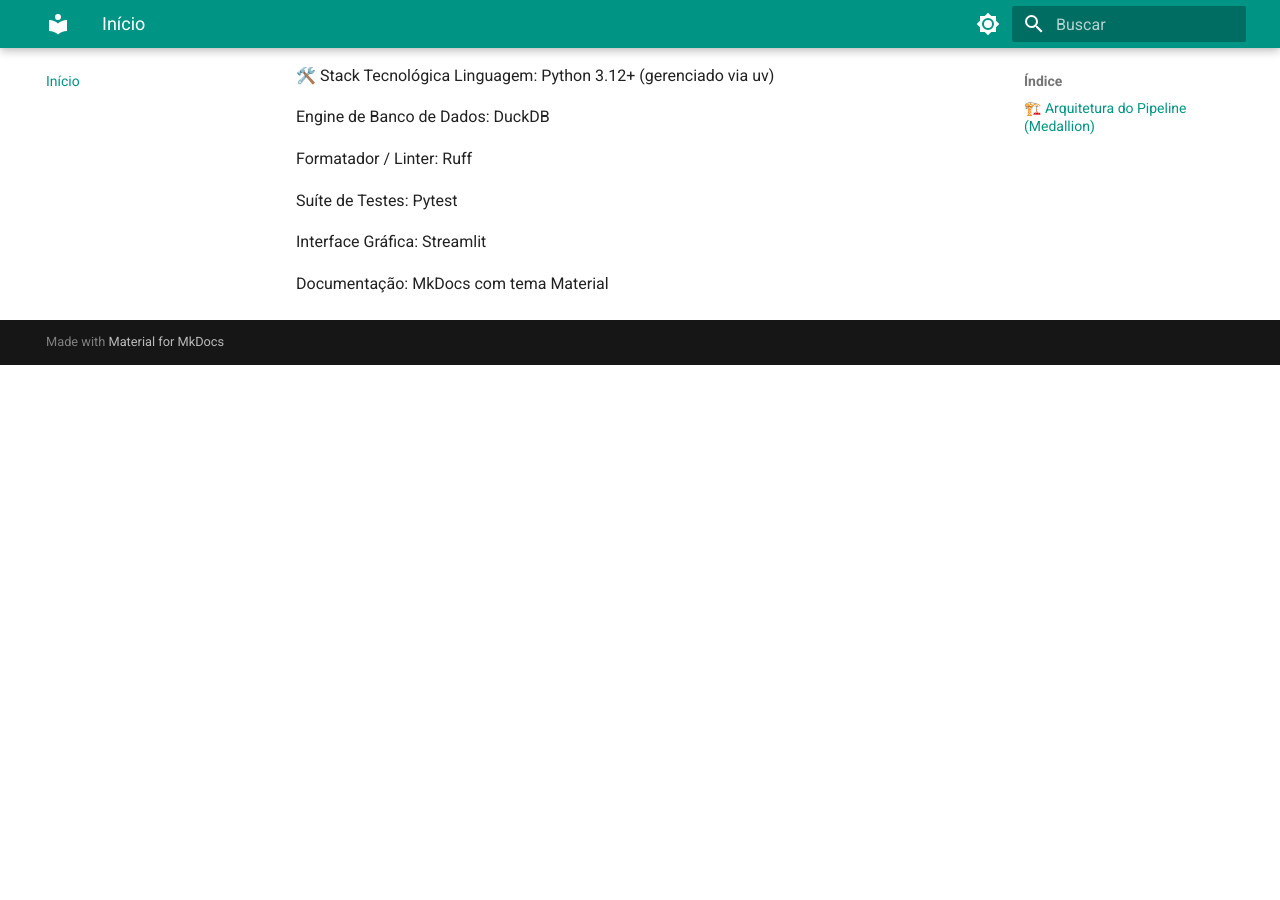
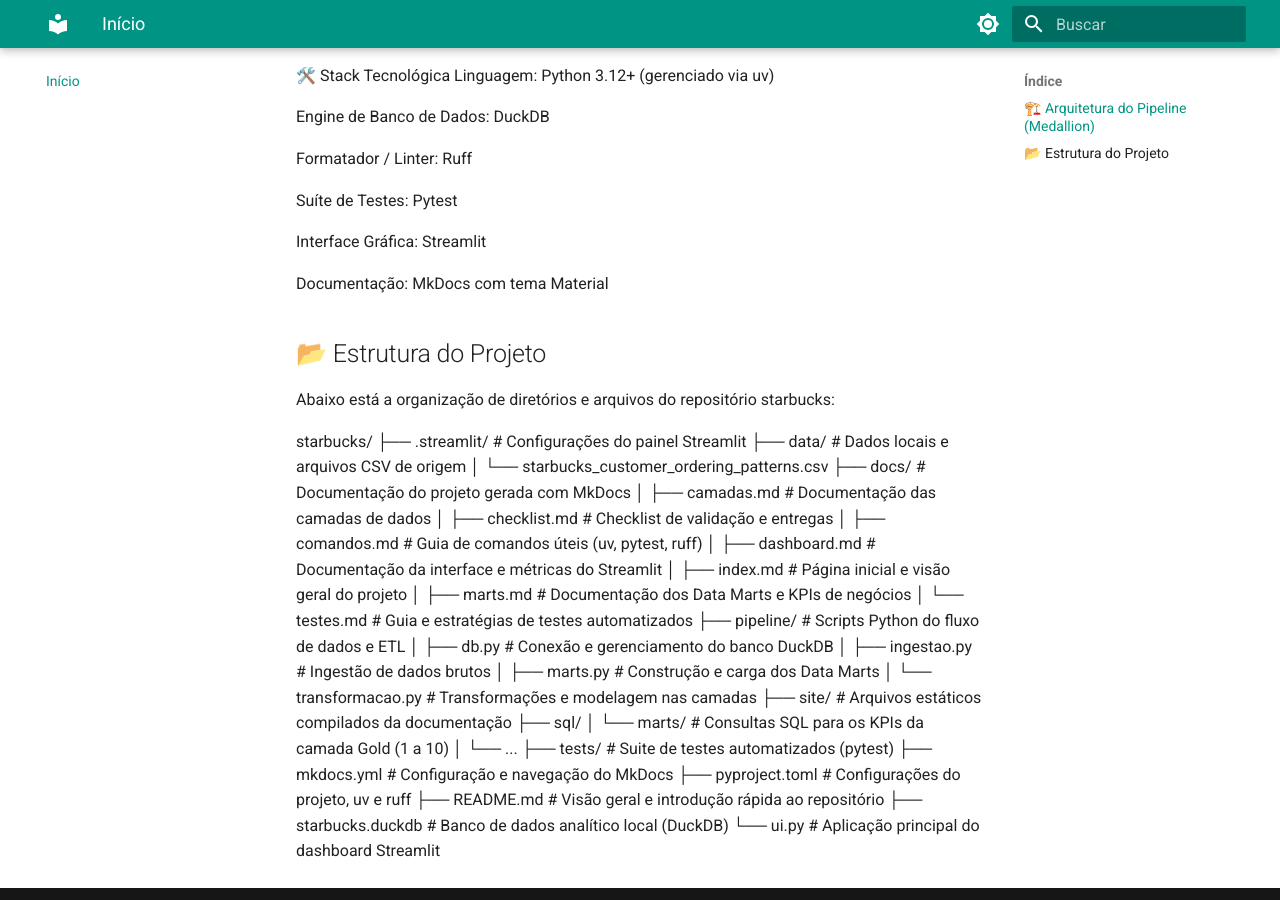
Before and after one commit to Well-cre/starbucks, an MkDocs documentation site: the page built from docs/index.md, in a window 1280 px wide and 900 px high, scrolled down 669 px. Built offline with MkDocs 1.6.1 and Material for MkDocs 9.7.7, drawn with Linux system fonts in a browser that asks for light colours; before the commit the page ends 1034 px from its top, so only the background shows below that.

Commit message:
docs: atualiza pagina inicial index.md com visao geral e arquitetura

```diff
--- a/docs/index.md
+++ b/docs/index.md
@@ -30,3 +30,35 @@ Suíte de Testes: Pytest
 Interface Gráfica: Streamlit
 
 Documentação: MkDocs com tema Material
+
+##📂 Estrutura do Projeto
+
+Abaixo está a organização de diretórios e arquivos do repositório starbucks:
+
+starbucks/
+├── .streamlit/              # Configurações do painel Streamlit
+├── data/                    # Dados locais e arquivos CSV de origem
+│   └── starbucks_customer_ordering_patterns.csv
+├── docs/                    # Documentação do projeto gerada com MkDocs
+│   ├── camadas.md           # Documentação das camadas de dados
+│   ├── checklist.md         # Checklist de validação e entregas
+│   ├── comandos.md          # Guia de comandos úteis (uv, pytest, ruff)
+│   ├── dashboard.md         # Documentação da interface e métricas do Streamlit
+│   ├── index.md             # Página inicial e visão geral do projeto
+│   ├── marts.md             # Documentação dos Data Marts e KPIs de negócios
+│   └── testes.md            # Guia e estratégias de testes automatizados
+├── pipeline/                # Scripts Python do fluxo de dados e ETL
+│   ├── db.py                # Conexão e gerenciamento do banco DuckDB
+│   ├── ingestao.py          # Ingestão de dados brutos
+│   ├── marts.py             # Construção e carga dos Data Marts
+│   └── transformacao.py     # Transformações e modelagem nas camadas
+├── site/                    # Arquivos estáticos compilados da documentação
+├── sql/
+│   └── marts/               # Consultas SQL para os KPIs da camada Gold (1 a 10)
+│       └── ...
+├── tests/                   # Suite de testes automatizados (pytest)
+├── mkdocs.yml               # Configuração e navegação do MkDocs
+├── pyproject.toml           # Configurações do projeto, uv e ruff
+├── README.md                # Visão geral e introdução rápida ao repositório
+├── starbucks.duckdb         # Banco de dados analítico local (DuckDB)
+└── ui.py                    # Aplicação principal do dashboard Streamlit
```
